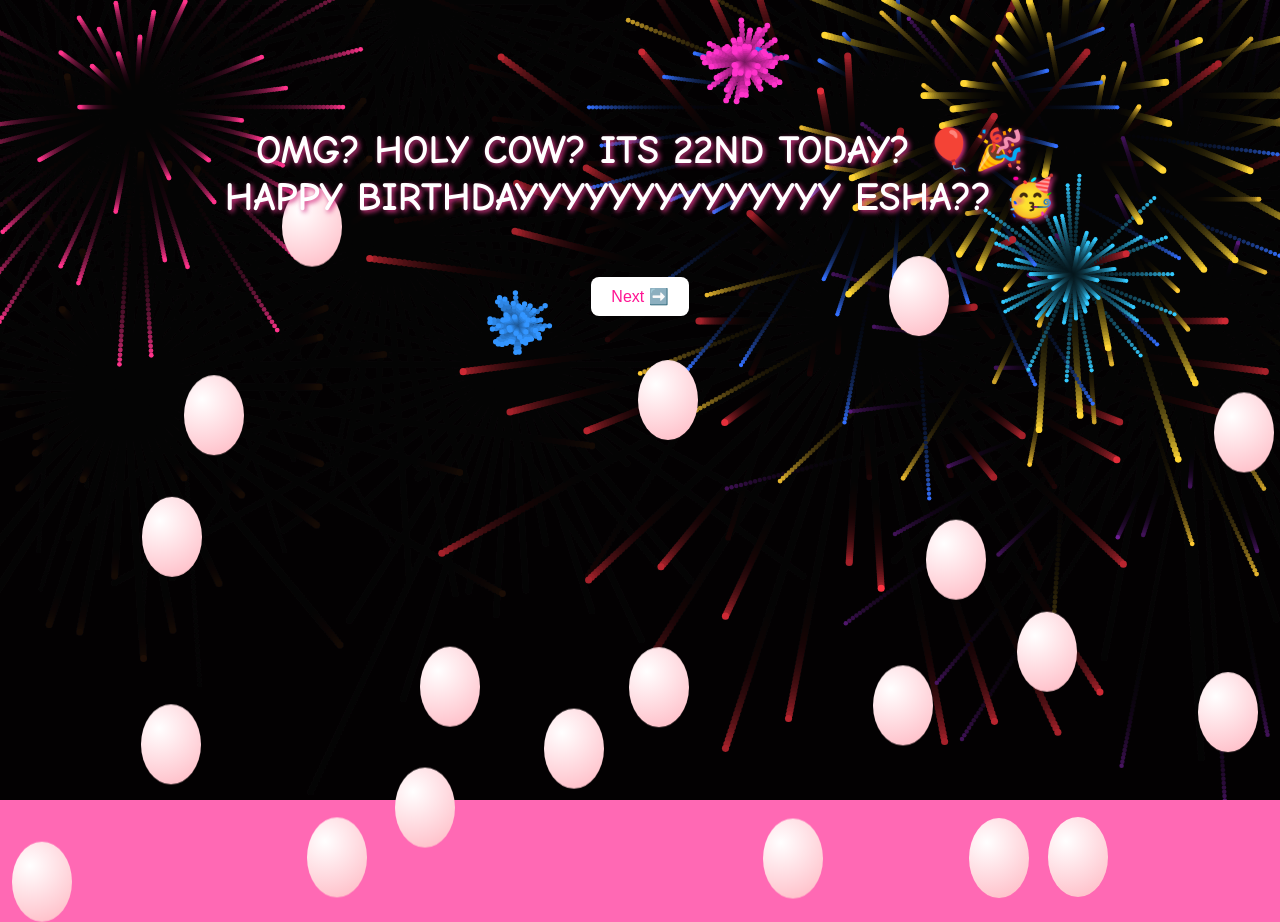
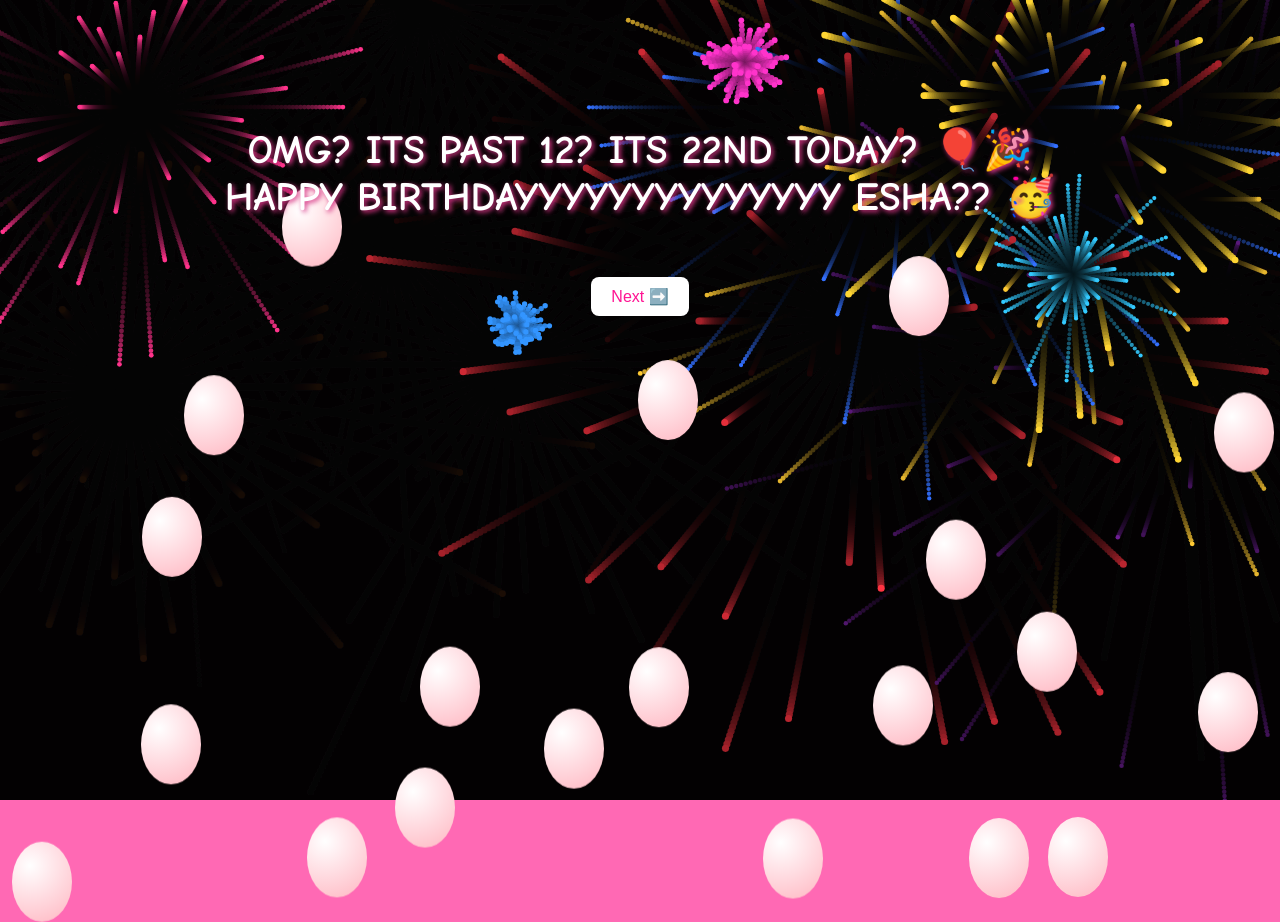
Before and after one commit to zoomer09/yohoho, a plain HTML site: page birthday.html in a window 1280 px wide. Drawn offline with Linux system fonts and the light colour scheme.

Commit message:
Update birthday.html

```diff
--- a/birthday.html
+++ b/birthday.html
@@ -57,9 +57,13 @@
 </head>
 <body>
   <canvas id="fireworks"></canvas>
-  <h1>OMG? HOLY COW? ITS 22ND TODAY? 🎈🎉<br>
+  <h1>OMG? ITS PAST 12? ITS 22ND TODAY? 🎈🎉<br>
   HAPPY BIRTHDAYYYYYYYYYYYYYY ESHA?? 🥳</h1>
   <button onclick="nextPage()">Next ➡️</button>
+  <!-- 🎵 Background Music -->
+  <audio id="bdayMusic" src="DIVINE - Baazigar feat. Armani White  Prod. by Karan Kanchan  Official Music Video.mp3" preload="auto"></audio>
+
+  <canvas id="partyCanvas"></canvas>
 
   <script>
     // fireworks
```
